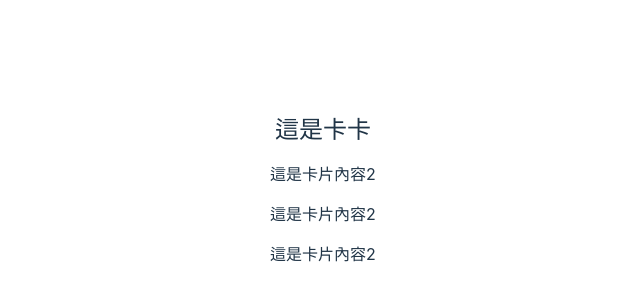
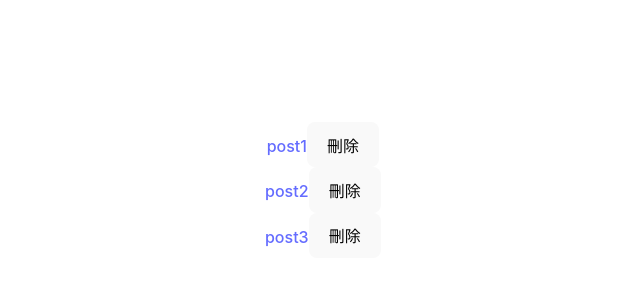
Before and after one commit to sinconi/vue3---vite, a Vue app: page / in a window 1280 px wide. Shown: the part 210-510 px from the top of the page, without its empty margins (317-957 px from the left). Built offline with nearby package versions, Linux system fonts and the light colour scheme.

Commit message:
add: emit

```diff
--- a/src/App.vue
+++ b/src/App.vue
@@ -3,6 +3,7 @@
   import messageItem2 from './components/messageItem2.vue'
   import blogPostItem from './components/blogPostItem.vue'
   import card from './components/card.vue'
+  import blogPostItem2 from './components/blogPostItem2.vue'
 
 
 
@@ -12,7 +13,8 @@
       messageItem,
       messageItem2,
       blogPostItem,
-      card
+      card,
+      blogPostItem2
     },
     data() {
       return {
@@ -55,6 +57,12 @@
         ]
       }
     },
+    methods: {
+      handleDeletePost(id) {
+        this.posts = this.posts.filter((p) => p.id !== id);
+        console.log(this.post.id)
+      }
+    }
   }
 </script>
 
@@ -73,7 +81,7 @@
     <!-- <blogPostItem v-for="post in posts" :key="post.id" v-bind="post" class="blogLink"></blogPostItem> -->
 
     <!-- slot -->
-    <card title="卡片">
+    <!-- <card title="卡片">
       <p>這是卡片內容</p>
     </card>
     <card #title>
@@ -83,7 +91,12 @@
       <p>這是卡片內容2</p>
       <p>這是卡片內容2</p>
       <p>這是卡片內容2</p>
-    </card>
+    </card> -->
+
+
+    <!-- emit -->
+    <blogPostItem2 v-for="post in posts" :key="post.id" v-bind="post" @deletePost="handleDeletePost">
+    </blogPostItem2>
   </div>
 
 </template>
--- /dev/null
+++ b/src/components/blogPostItem2.vue
@@ -0,0 +1,15 @@
+<template>
+  <div>
+    <a :href="link">{{title}}</a>
+    <button @click="$emit('deletePost', id)">刪除</button>
+  </div>
+</template>
+<script>
+  export default {
+    props: ['id', 'link', 'title'],
+    emits: ["deletePost"]
+  }
+</script>
+<style lang="">
+
+</style>
```
